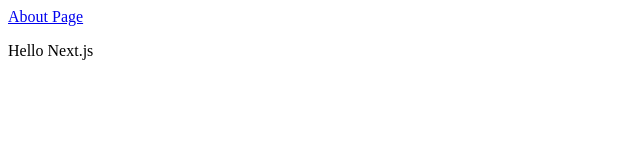
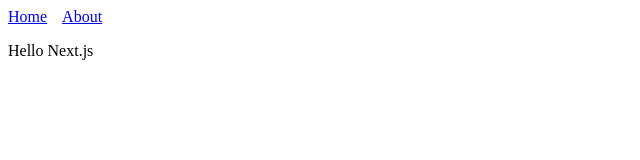
Before and after one commit to ozaki25/nextjs-learn, a Next.js app: page / in a window 1280 px wide. Shown: the top 160 px of the page, without its empty margins (0-640 px from the left). Built offline with nearby package versions, Linux system fonts and the light colour scheme.

Commit message:
apply Header to Index

```diff
--- a/pages/index.js
+++ b/pages/index.js
@@ -1,12 +1,11 @@
 import React from "react";
 import Link from "next/link";
+import Header from '../components/Header';
 
 function Index() {
   return (
     <div>
-      <Link href="/about">
-        <a>About Page</a>
-      </Link>
+      <Header />
       <p>Hello Next.js</p>
     </div>
   );
```
